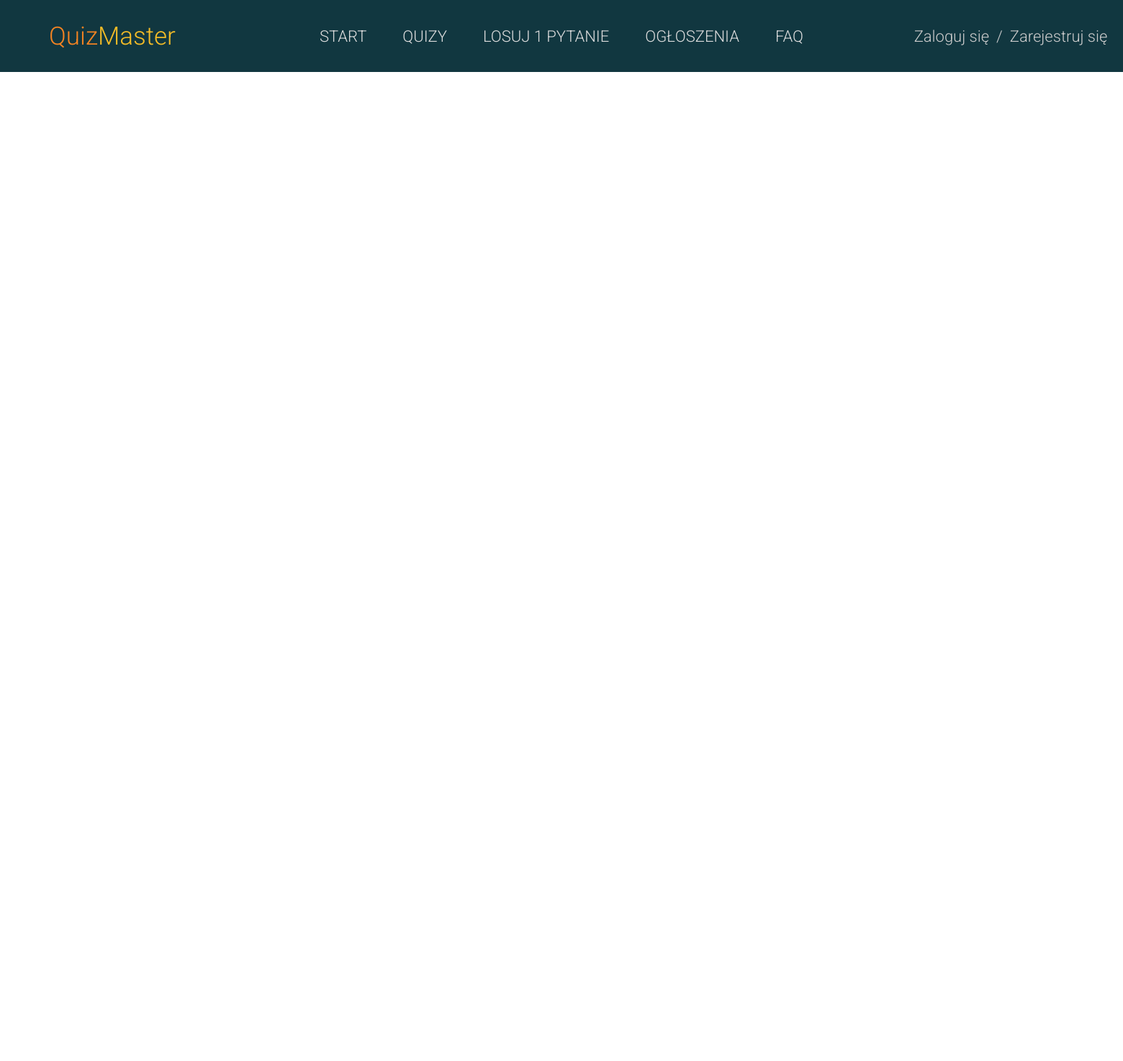
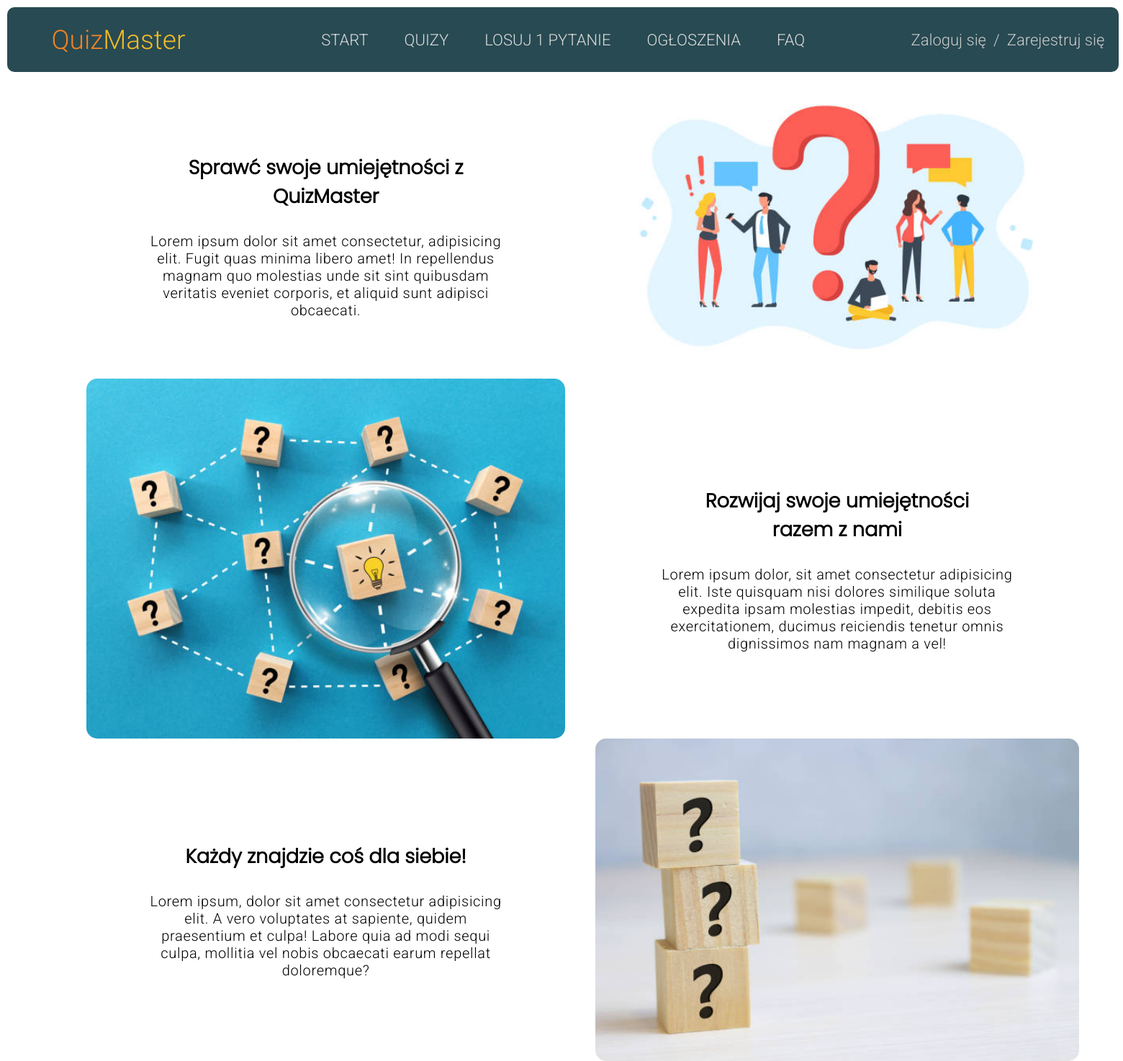
Before and after one commit to Meiroth73/QuizMaster, a PHP site: page / in a window 1560 px wide. Shown: the whole page at 72% size. Before the commit the page ends 100 px from the top, so only its background shows below. Run offline with PHP 8.4, Linux system fonts and the light colour scheme.

Commit message:
add motivation section
add motivation section, small changes in head

```diff
--- a/index.html
+++ b/index.html
@@ -1,9 +1,9 @@
 <!DOCTYPE html>
-<html lang="en">
+<html lang="pl">
 <head>
     <meta charset="UTF-8">
     <meta name="viewport" content="width=device-width, initial-scale=1.0">
-    <title>Document</title>
+    <title>QuizMaster</title>
     <link rel="stylesheet" href="style.css">
 </head>
 <body>
@@ -29,5 +29,34 @@
             </div>
         </nav>
     </header>
+    <section class="section-motivation">
+        <div class="motivation-box motivation-box-1">
+            <div class="motivation-text-box">
+                <h4>Sprawć swoje umiejętności z QuizMaster</h4>
+                <p>Lorem ipsum dolor sit amet consectetur, adipisicing elit. Fugit quas minima libero amet! In repellendus magnam quo molestias unde sit sint quibusdam veritatis eveniet corporis, et aliquid sunt adipisci obcaecati.</p>
+            </div>
+        </div>
+        <div class="motivation-box motivation-box-2">
+            <img src="./image/istockphoto-1291089965-612x612.jpg" alt="obraz">
+        </div>
+        <div class="motivation-box motivation-box-3">
+            <img src="./image/istockphoto-1340309186-612x612.jpg" alt="obraz">
+        </div>
+        <div class="motivation-box motivation-box-4">
+            <div class="motivation-text-box">
+                <h4>Rozwijaj swoje umiejętności razem z nami</h4>
+                <p>Lorem ipsum dolor, sit amet consectetur adipisicing elit. Iste quisquam nisi dolores similique soluta expedita ipsam molestias impedit, debitis eos exercitationem, ducimus reiciendis tenetur omnis dignissimos nam magnam a vel!</p>
+            </div>
+        </div>
+        <div class="motivation-box motivation-box-5">
+            <div class="motivation-text-box">
+                <h4>Każdy znajdzie coś dla siebie!</h4>
+                <p>Lorem ipsum, dolor sit amet consectetur adipisicing elit. A vero voluptates at sapiente, quidem praesentium et culpa! Labore quia ad modi sequi culpa, mollitia vel nobis obcaecati earum repellat doloremque?</p>
+            </div>
+        </div>
+        <div class="motivation-box motivation-box-6">
+            <img src="./image/istockphoto-1189341947-612x612.jpg" alt="obraz">
+        </div>
+    </section>
 </body>
 </html>
--- a/style.css
+++ b/style.css
@@ -1,4 +1,5 @@
 @import url('https://fonts.googleapis.com/css2?family=Roboto:wght@300&display=swap');
+@import url('https://fonts.googleapis.com/css2?family=Poppins:wght@300&display=swap');
 
 * {
     margin: 0;
@@ -12,21 +13,27 @@ body {
     height: auto;
 }
 
+/* global classes styles */
+
 .no-select {
     user-select: none;
 }
 
+/* header styles */
+
 header {
     width: 100%;
-    /* height: 400px; */
     height: auto;
 }
 
 nav {
-    width: 100%;
-    height: 100px;
+    width: 99%;
+    height: 90px;
     display: flex;
-    background-color: #113740;
+    background-color: rgba(17, 55, 64, 0.9);
+    position: fixed;
+    margin: 10px;
+    border-radius: 10px;
 }
 
 .nav-logo, .nav-div-login, .nav-links {
@@ -45,7 +52,7 @@ nav {
 
 .logo {
     cursor: pointer;
-    font-size: 35px;
+    font-size: 37px;
     display: flex;
     text-decoration: none;
 }
@@ -56,7 +63,6 @@ nav {
 
 .logo-part-2 {
     color: #f2bb27;
-
 }
 
 .nav-links {
@@ -85,3 +91,49 @@ nav {
     justify-content: center;
     align-items: center;
 }
+
+.section-motivation {
+    width: 100%;
+    height: 1000px;
+    padding: 100px;
+    display: grid;
+    grid-template-columns: repeat(2, 1fr);
+    grid-template-rows: repeat(3, 1fr);
+}
+
+.motivation-box {
+    display: flex;
+    justify-content: center;
+    align-items: center;
+}
+
+.section-motivation :is(:nth-child(1), :nth-child(4), :nth-child(5)) {
+    flex-direction: column;
+}
+
+.motivation-text-box {
+    display: flex;
+    align-items: center;
+    width: 70%;
+}
+
+.motivation-box img {
+    height: 100%;
+    width: auto;
+    margin: 20px;
+    border-radius: 15px;
+}
+
+.motivation-text-box h4 {
+    padding: 30px;
+    font-weight: bold;
+    font-size: 27px;
+    text-align: center;
+    font-family: 'Poppins', sans-serif;
+}
+
+.motivation-text-box p {
+    font-size: 20px;
+    text-align: center;
+    letter-spacing: .7px;
+}
```
Also changed, not shown: image/istockphoto-1189341947-612x612.jpg (added), image/istockphoto-1291089965-612x612.jpg (added), image/istockphoto-1340309186-612x612.jpg (added).
